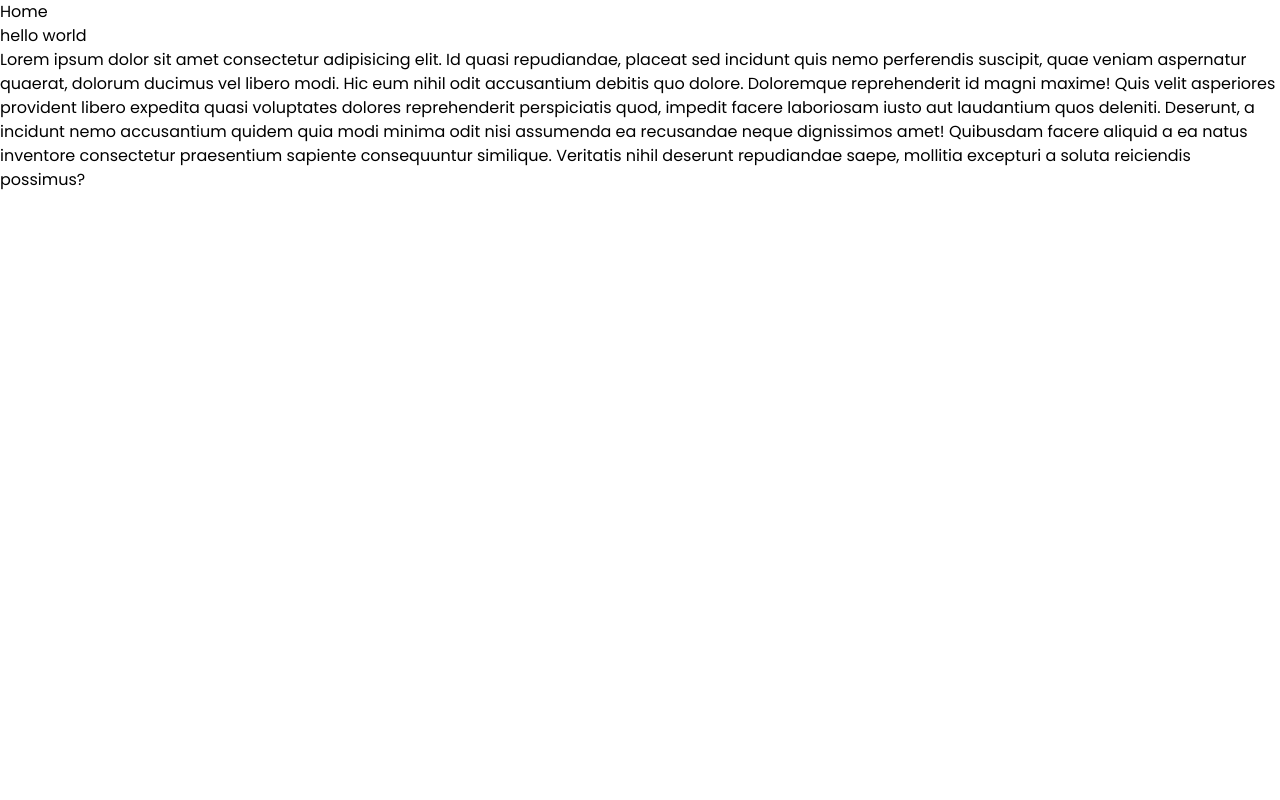
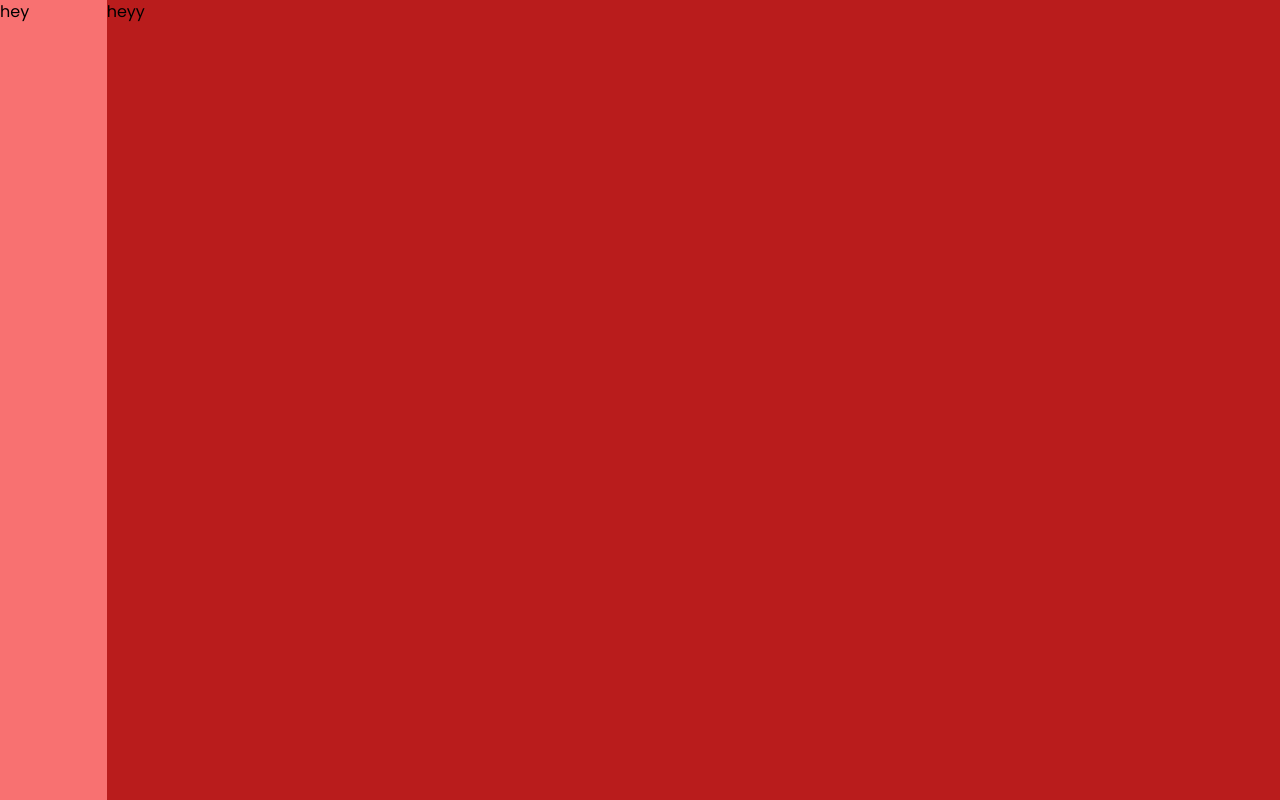
Before and after one commit to AbhiramKrishnaM/Store-management, a Vue app: page / in a window 1280 px wide. Built offline with nearby package versions, Linux system fonts and the light colour scheme.

Commit message:
added main layout setup

```diff
--- a/src/App.vue
+++ b/src/App.vue
@@ -3,10 +3,8 @@ import { RouterLink, RouterView } from "vue-router";
 </script>
 
 <template>
-  <header>
-    <nav>
-      <RouterLink to="/">Home</RouterLink>
-    </nav>
-  </header>
-  <RouterView />
+  <main class="grid grid-cols-12">
+    <div class="h-[100vh] bg-red-400">hey</div>
+    <div class="col-span-11 h-[100vh] bg-red-700">heyy</div>
+  </main>
 </template>
```
Also changed, not shown: src/layouts/main.vue (renamed from src/components/core/Navbar.vue).
